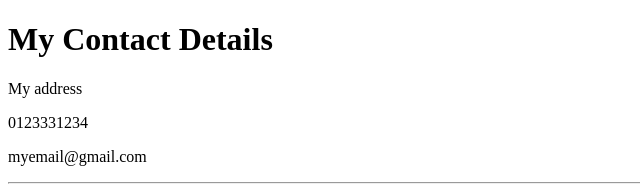
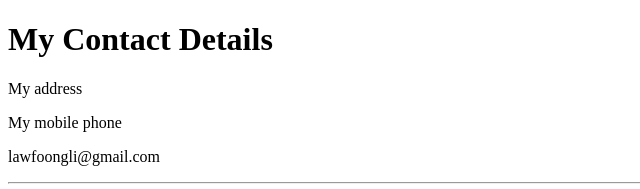
Before and after one commit to foongli/cv, a plain HTML site: page contact-me.html in a window 1280 px wide. Shown: the top 189 px of the page, 0-640 px from the left. Drawn offline with Linux system fonts and the light colour scheme.

Commit message:
Update contact-me.html

```diff
--- a/contact-me.html
+++ b/contact-me.html
@@ -7,8 +7,8 @@
   <body>
     <h1>My Contact Details</h1>
     <p>My address</p>
-    <p>0123331234</p>
-    <p>myemail@gmail.com </p>
+    <p>My mobile phone</p>
+    <p>lawfoongli@gmail.com</p>
     <hr />
     <form action="mailto:fllaw@kdu.edu.my" method="post" enctype="text/plain">
       <label>Your Name:</label>
```
